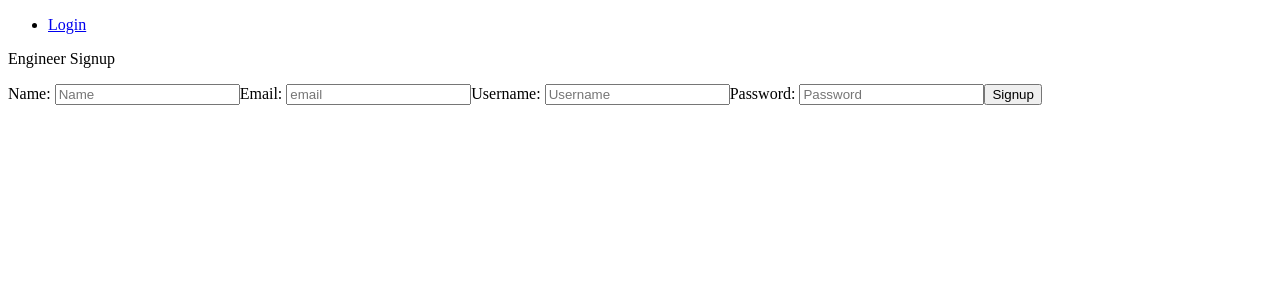
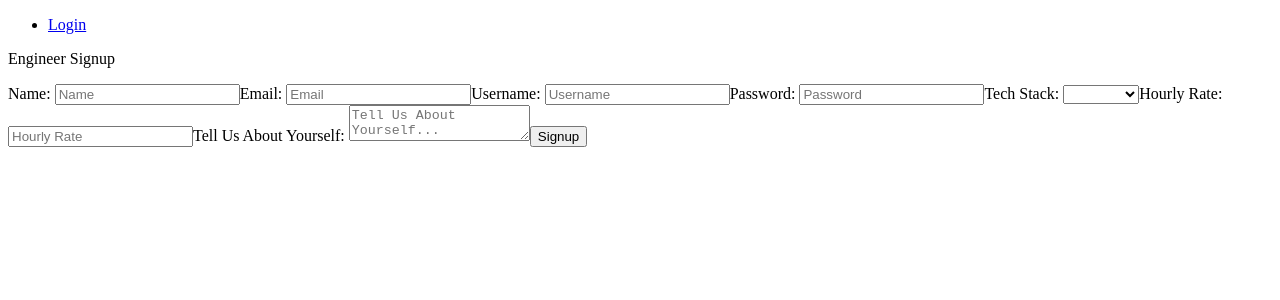
Before and after one commit to devDepot/devDepot, a React app: page /engineer-signup in a window 1280 px wide. Shown: the top 300 px of the page. Built offline with nearby package versions, Linux system fonts and the light colour scheme; the HTML template or start-up script is replaced by a standard one.

Commit message:
signup page tweaks

```diff
--- a/client/components/EngineerSignup.jsx
+++ b/client/components/EngineerSignup.jsx
@@ -3,7 +3,7 @@ import { Link, Redirect, withRouter } from 'react-router-dom';
 
 const EngineerSignup = ({ isLoggedIn, isEngineerUser, history }) => {
   return (
-    <div>
+    <form>
       <p>Engineer Signup</p>
         <label htmlFor='name'>Name: </label>
         <input
@@ -16,7 +16,7 @@ const EngineerSignup = ({ isLoggedIn, isEngineerUser, history }) => {
         <input
           type='text'
           name='email'
-          placeholder='email'
+          placeholder='Email'
           id='email'>
         </input>
         <label htmlFor='username'>Username: </label>
@@ -33,10 +33,34 @@ const EngineerSignup = ({ isLoggedIn, isEngineerUser, history }) => {
           placeholder='Password'
           id='password'>
         </input>
+        <label htmlFor='techStack'>Tech Stack: </label>
+        <select
+          name="techStack"
+          id="techStack"
+        >
+          <option value=""></option>
+          <option value="frontend">Frontend</option>
+          <option value="backend">Backend</option>
+          <option value="fullstack">Fullstack</option>
+        </select>
+        <label htmlFor='hourlyRate'>Hourly Rate: </label>
+        <input
+          type='text'
+          name='hourlyRate'
+          placeholder='Hourly Rate'
+          id='hourlyRate'>
+        </input>
+        <label htmlFor='aboutme'>Tell Us About Yourself: </label>
+        <textarea
+          type='text'
+          name='aboutme'
+          placeholder='Tell Us About Yourself...'
+          id='aboutme'>
+        </textarea>
         <button onClick={() => history.push('/engineer-aboutme')}>
           Signup
         </button>
-    </div>
+    </form>
   )
 }
 
--- a/client/components/SeekerSignup.jsx
+++ b/client/components/SeekerSignup.jsx
@@ -4,7 +4,7 @@ import { Link, Redirect, withRouter } from 'react-router-dom';
 
 const SeekerSignup = ({ isLoggedIn, isEngineerUser, history }) => {
   return (
-    <div>
+    <form>
       <p>Employer Signup</p>
         <label htmlFor='name'>Name: </label>
         <input
@@ -34,10 +34,17 @@ const SeekerSignup = ({ isLoggedIn, isEngineerUser, history }) => {
           placeholder='Password'
           id='password'>
         </input>
+        <label htmlFor='aboutme'>Tell Us About Yourself: </label>
+        <textarea
+          type='text'
+          name='aboutme'
+          placeholder='Tell Us About Yourself...'
+          id='aboutme'>
+        </textarea>
         <button onClick={() => history.push('/homepage')}>
           Signup
         </button>
-    </div>
+    </form>
   );
 };
 
```
